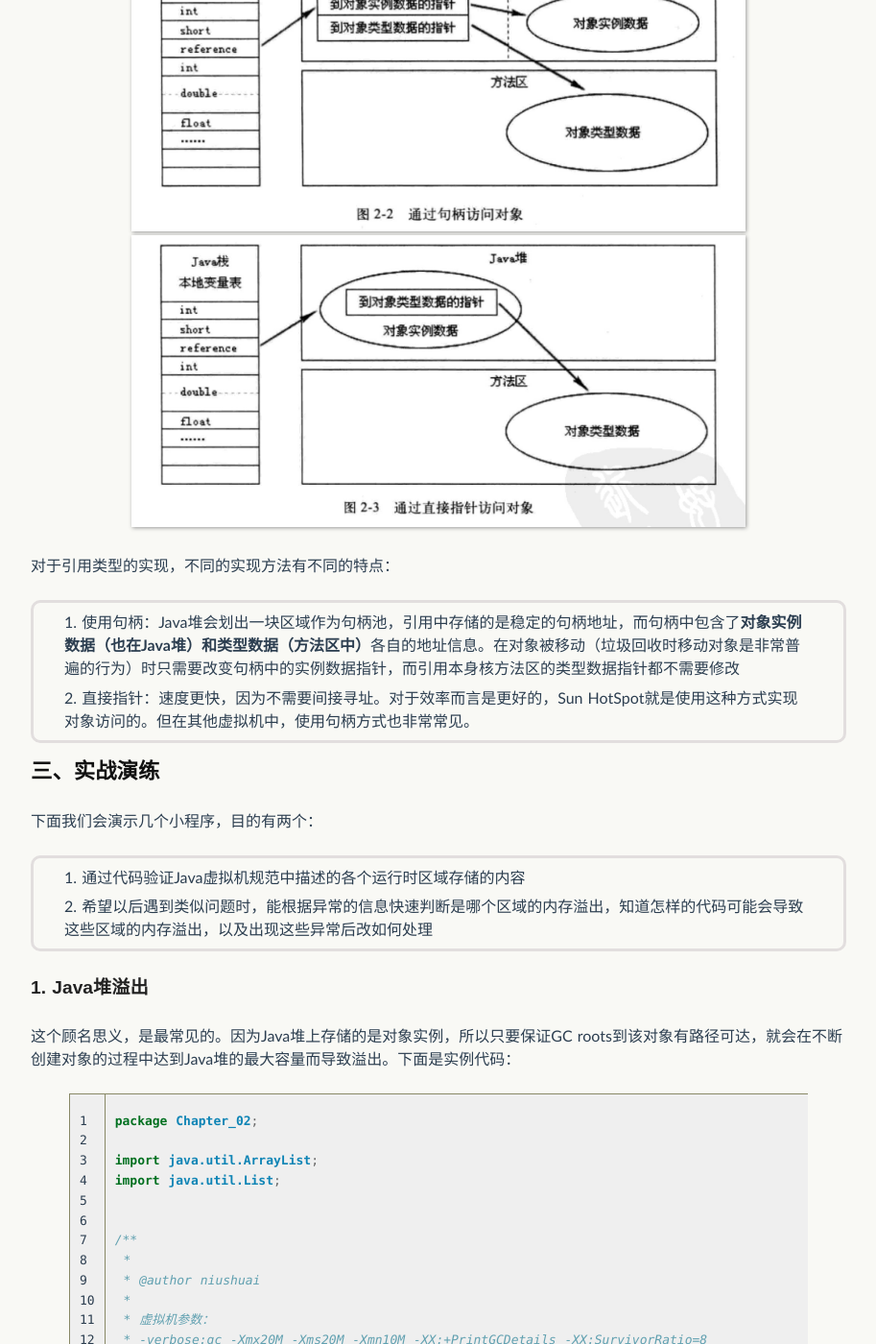
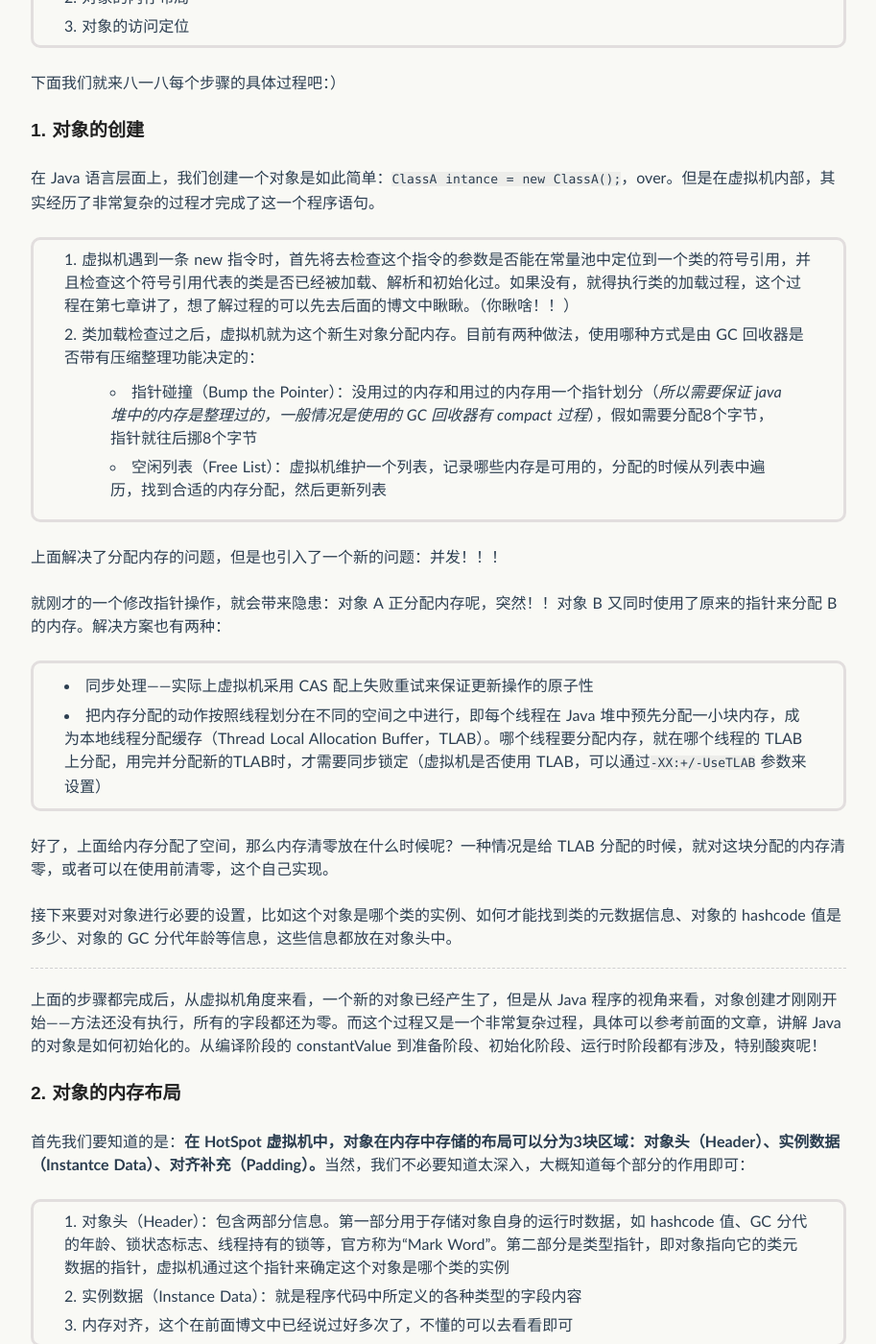
Before and after one commit to niushuai/blog, a Jekyll site: the page built from _posts/2014-06-16-jvm-ii.md, in a window 1280 px wide and 1400 px high, scrolled down 4115 px. Shown: the whole window at 96% size, without its empty margins (183-1096 px from the left). Built offline with Jekyll 4.4.1, drawn with Linux system fonts in a browser that asks for light colours; Markdown is read by kramdown in place of the engine named in the settings; comment, search, counter and statistics services are not loaded; some of the changed text lies outside the part shown.

Commit message:
update jvm ii

```diff
--- a/_posts/2014-06-16-jvm-ii.md
+++ b/_posts/2014-06-16-jvm-ii.md
@@ -26,13 +26,16 @@
 
 ###1. 程序计数器
 
-它是一块较小的内存空间，作用可以当做是**当前线程所执行的字节码的行号指示器。**在虚拟机的概念模型里，字节码解释器工作时就是通过改变这个计数器的值来选取下一跳需要执行的字节码指令**，分支、循环、跳转、异常处理、线程恢复等基础功能都需要依赖这个计数器**。
+它是一块较小的内存空间，作用可以当做是**当前线程所执行的字节码的行号指示器。**在虚拟机的概念模型里，字节码解释器工作时就是通过改变这个计数器的值来选取下一跳需要执行的字节码指令**，分支、循环、跳转、异常处理、线程恢复等基础功能都需要依赖这个计数器**（字节码行号记录器）。
 
 因为java虚拟机的多线程是通过时间片轮转占用cpu，所以一个处理器只会执行一条线程的指令。为了线程切换后能恢复到正确的位置，每个线程都需要一个独立的程序计数器，这样能使各个线程之间的计数器互不影响，独立存储。这类区域就是**线程私有内存**。
 
+* 如果线程正在执行一个 Java 方法，这个计数器记录的是正在执行的虚拟机字节码指令地址
+* 如果线程正在执行的是 Native 方法，这个计数器值为空（Undefined）
+
 Tips：
 
-> 此内存区域是唯一一个在Java虚拟机规范中没有规定任何OOM情况的区域。
+> **此内存区域是唯一一个在 Java 虚拟机规范中没有规定任何 OOM 情况的区域**，所以当出现 OOM 排查问题时，可以直接跳过这个区域。
 
 ###2. Java虚拟机栈
 
@@ -42,7 +45,10 @@
 
 Tips：
 
-> 在Java虚拟机规范中，对这个区域规定了两种异常情况：如果线程请求的栈深度太深，会出现StackOverFlowError（比如无限递归）；如果虚拟机栈扩展到无法申请足够的内存，会出现OOM异常。
+> 在Java虚拟机规范中，对这个区域规定了两种异常情况：
+>
+>	* 如果线程请求的栈深度太深，超出了虚拟机所允许的深度，就会出现StackOverFlowError（比如无限递归。因为每一层栈帧都占用一定空间，而 Xss 规定了栈的最大空间，超出这个值就会报错）
+>	* 虚拟机栈可以动态扩展，如果扩展到无法申请足够的内存空间，会出现OOMError异常。
 
 ###3. 本地方法栈
 
@@ -64,7 +70,9 @@
 
 方法区与Java堆一样，是**所有线程共享**的内存区域，它用于存储**已被虚拟机加载的类信息、常量、静态变量、即时编译器编译后的代码**等数据。
 
-从理论上来说，Java堆与方法区是不同的内存区域。方法区的别名叫做**Non-Heap，就是想和Java堆区分开**。但是Sun HotSpot虚拟机的设计团队用永久代（Java堆的地盘）来实现了方法区，而在其他虚拟机是不存在永久代这个说法的。所以两者要区分开来。
+对于习惯在 HotSpot虚拟机上开发部署程序的开发者来说，很多人倾向于把方法区成为“永久代（Perm Generation）”，但**本质上两者并不等价，仅仅是因为 HotSpot 团队选择把 GC 分代收集扩展到方法区，或者说使用永久代来实现方法区而已，**，目的是为了让 HotSpot 的垃圾回收器可以像管理 Java 堆一样管理这部分内存，不能再编写这部分内存的内存管理代码。对于其他虚拟机（比如 JRockit、IMB J9）来说，是不存在永久代的概念的。
+
+> 其实 JVM 规范并没有规定如何实现方法区，但是从目前状况来看：**使用永久代来实现方法区不是一个好的做法。因为这样更容易遇到内存溢出问题（永久代有-XX:MaxPermSize 的上限，而 J9和 Jrockit 制药没有触碰到进程可用内存的上限，例如32位的4GB，就不会出现问题）**，同时有极少数方法（比如 String.intern()，这个函数能直接操纵方法区中的常量池）会因为这个原因在不同虚拟机有不同的表现。因此，HotSpot 团队有了*放弃永久代并逐步改为采用 Native Memory 来实现方法区的规划*，在目前已经发布的 JDK1.7 的 HotSpot 中，已经把放在永久代的字符串常量池移出。
 
 Tips：
 
@@ -94,11 +102,52 @@
 
 **直接内存并不是虚拟机运行时数据区的一部分**，也不是Java虚拟机规范中定义的内存区域，但是这部分内存也被频繁地使用，而且也可能导致OutOfMemoryError异常出现，这里大概谈谈。
 
-JDK 1.4中新加入了NIO(NEW Input/Output)类，引入了一种基于通道与缓冲区的I/O方式，可以使用Native函数库直接分配堆外内存，然后通过一个存储在Java堆里面的DirectByteBuffer对象作为这块内存的引用进行操作。这样能在一些场景中显著提高性能，因为避免了在Java堆和Native堆中来回复制数据。
+JDK 1.4中新加入了NIO(NEW Input/Output)类，引入了一种基于通道与缓冲区的I/O方式，可以使用Native函数库直接分配堆外内存，然后通过一个存储在Java堆里面的DirectByteBuffer对象作为这块内存的引用进行操作。这样能在一些场景中显著提高性能，**因为避免了在Java堆和Native堆中来回复制数据**（大概知道 NIO 为什么高效！）。
 
-##二、对象访问
+##二、HotSpot 虚拟机对象探秘
 
-我们来思考一个问题吧：在Java语言中，对象访问是如何进行的？比如`Object obj = new Object();`？
+共分为3个步骤：
+
+1. 对象的创建
+2. 对象的内存布局
+3. 对象的访问定位
+
+下面我们就来八一八每个步骤的具体过程吧：）
+
+###1. 对象的创建
+
+在 Java 语言层面上，我们创建一个对象是如此简单：`ClassA intance = new ClassA();`，over。但是在虚拟机内部，其实经历了非常复杂的过程才完成了这一个程序语句。
+
+1. 虚拟机遇到一条 new 指令时，首先将去检查这个指令的参数是否能在常量池中定位到一个类的符号引用，并且检查这个符号引用代表的类是否已经被加载、解析和初始化过。如果没有，就得执行类的加载过程，这个过程在第七章讲了，想了解过程的可以先去后面的博文中瞅瞅。（你瞅啥！！）
+2. 类加载检查过之后，虚拟机就为这个新生对象分配内存。目前有两种做法，使用哪种方式是由 GC 回收器是否带有压缩整理功能决定的：
+	* 指针碰撞（Bump the Pointer）：没用过的内存和用过的内存用一个指针划分（*所以需要保证 java 堆中的内存是整理过的，一般情况是使用的 GC 回收器有 compact 过程*），假如需要分配8个字节，指针就往后挪8个字节
+	* 空闲列表（Free List）：虚拟机维护一个列表，记录哪些内存是可用的，分配的时候从列表中遍历，找到合适的内存分配，然后更新列表
+
+
+上面解决了分配内存的问题，但是也引入了一个新的问题：并发！！！
+
+就刚才的一个修改指针操作，就会带来隐患：对象 A 正分配内存呢，突然！！对象 B 又同时使用了原来的指针来分配 B 的内存。解决方案也有两种：
+
+* 同步处理——实际上虚拟机采用 CAS 配上失败重试来保证更新操作的原子性
+* 把内存分配的动作按照线程划分在不同的空间之中进行，即每个线程在 Java 堆中预先分配一小块内存，成为本地线程分配缓存（Thread Local Allocation Buffer，TLAB）。哪个线程要分配内存，就在哪个线程的 TLAB 上分配，用完并分配新的TLAB时，才需要同步锁定（虚拟机是否使用 TLAB，可以通过`-XX:+/-UseTLAB` 参数来设置）
+
+好了，上面给内存分配了空间，那么内存清零放在什么时候呢？一种情况是给 TLAB 分配的时候，就对这块分配的内存清零，或者可以在使用前清零，这个自己实现。
+
+接下来要对对象进行必要的设置，比如这个对象是哪个类的实例、如何才能找到类的元数据信息、对象的 hashcode 值是多少、对象的 GC 分代年龄等信息，这些信息都放在对象头中。
+
+---
+
+上面的步骤都完成后，从虚拟机角度来看，一个新的对象已经产生了，但是从 Java 程序的视角来看，对象创建才刚刚开始——<init>方法还没有执行，所有的字段都还为零。而这个过程又是一个非常复杂过程，具体可以参考前面的文章，讲解 Java 的对象是如何初始化的。从编译阶段的 constantValue 到准备阶段、初始化阶段、运行时阶段都有涉及，特别酸爽呢！
+
+###2. 对象的内存布局
+
+首先我们要知道的是：**在 HotSpot 虚拟机中，对象在内存中存储的布局可以分为3块区域：对象头（Header）、实例数据（Instantce Data）、对齐补充（Padding）。**当然，我们不必要知道太深入，大概知道每个部分的作用即可：
+
+1. 对象头（Header）：包含两部分信息。第一部分用于存储对象自身的运行时数据，如 hashcode 值、GC 分代的年龄、锁状态标志、线程持有的锁等，官方称为“Mark Word”。第二部分是类型指针，即对象指向它的类元数据的指针，虚拟机通过这个指针来确定这个对象是哪个类的实例
+2. 实例数据（Instance Data）：就是程序代码中所定义的各种类型的字段内容
+3. 内存对齐，这个在前面博文中已经说过好多次了，不懂的可以去看看即可
+
+###3. 对象的访问定位
 
 1. 假如代码出现在方法体中，那么Object obj就会存在在**Java虚拟机栈的本地变量表**中，作为一个引用类型数据。
 2. new Object()则存在在**Java堆**上。另外，在Java堆上还必须包含能查找到该对象类型数据（如对象类型、父类、实现的接口、方法等）的地址信息，这些类型数据则存储在**方法区**中。
```
Also changed, not shown: other parts of _posts/2014-06-16-jvm-ii.md (+1 -1 lines), 1 other file.
